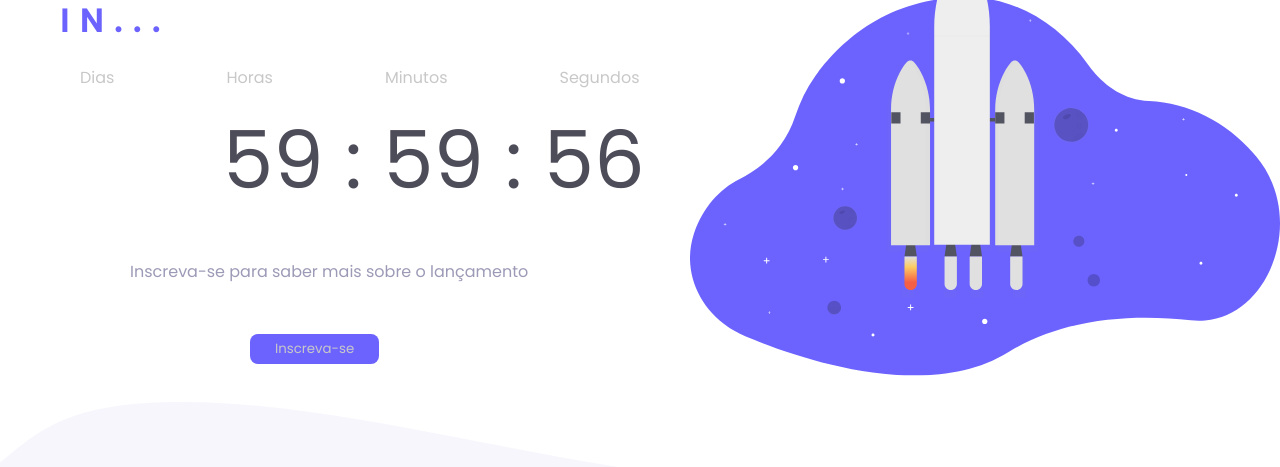
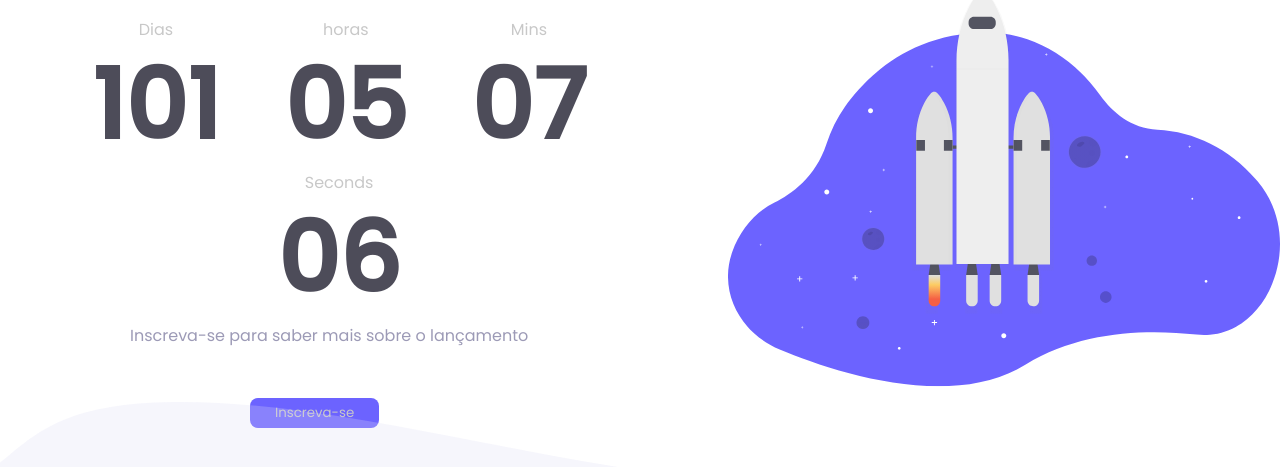
Before and after one commit to MatheusAlexandre28/Countdown-challenge, a plain HTML site: page index.html in a window 1280 px wide. Shown: the part 183-650 px from the top of the page. Drawn offline with Linux system fonts and the light colour scheme.

Commit message:
Modificamos css, html e script
No nosso index colocamos uma div com class container dentro dela diversas outras div sendo elemento, dentro delas temos a tag <p> e <span> onde o span é oq está escrito acima dos numeros, e o <p> vai ser o nosso script por isso ele tem um id.
 No nosso css ajeitamos com a class, colocamos flex-wrap para que quando a page fique pequena os elementos fiquem um abaixo do outro, mudamos a font, a linha de cima e a margem, ainda falta colocar dois pontos entre o countdown.
 No nosso script iniciamos pegando todos os id com getElementById() abaixo criamos uma constante string com a data do dia q queremos q ele conte, e fiz uma função countdown, dentro temos de inicio duas constatnes, ambas declarando uma variavel com o new, a primeira tem a data colocada na constante com string fora da function, já a segunda é só uma declaração mesmo. Após criei outra constante que faz uma menos a outra dessas constantes criadas divididas por mil.
 Depois criamos varias constantes com dias, horas, minutos e segundos, onde dentro tem um Math.floor q no caso arredonda resultado para n ficar aquele numero enorme. Fizemos contas basicas, onde no dia é o total de segundos dividido por 3600 dividido por 24, as horas quase a mesma coisa soq ele pega o restante da divisão com % 24 fora dos parenteses, o de minutos =é dividido por 60 pois no caso é apenas 60 minutos e tbm pega o restante da divisão com % 60, e por fim ele pega apenas o resto da divisão %60.
 Após criamos uma function  que retorna se o tempo for menor doq 10 ele coloca uma string 0 na frente do numero. Voltando a function countdown colocamos as constantes criadas la em cima, colocando um .innerHTML, ou seja, ele vai escrever na tela o resultado script, e colocamos igual as constantes da function com o formatTime para colocar o 0 na frente caso seja menor que 10.
 Agr fora de tudo isso chamamos a function countdown, e colocamos um setInterval(countdown, 1000) onde ele atualiza o codigo a cada 1000 milisegundos.

```diff
--- a/index.html
+++ b/index.html
@@ -1,5 +1,5 @@
 <!DOCTYPE html>
-<html lang="en">
+<html lang="pt-br">
 <head>
   <meta charset="UTF-8">
   <meta http-equiv="X-UA-Compatible" content="IE=edge">
@@ -18,13 +18,31 @@
   <aside class="aside">
     <section>
       <h1>READY TO LAUNCH IN...</h1>
-      <div class="container">
-        <p>Dias</p>
-        <p>Horas</p>
-        <p>Minutos</p>
-        <p>Segundos</p>
+
+      <div class="countdown-container">
+        <div class="countdown-el days-c">
+          <span>Dias</span>
+          <p class="text" id="days">0</p>
+        </div>
+
+        <div class="countdown-el hours-c">
+          <span>horas</span>
+          <p class="text" id="hours">0</p>
+        </div>
+
+        <div class="countdown-el mins-c">
+          <span>Mins</span>
+          <p class="text" id="mins">0</p>
+        </div>
+
+        <div class="countdown-el seconds-c">
+          <span>Seconds</span>
+          <p class="text" id="seconds">0</p>
+        </div>
       </div>
-      <div id="timer" class="timer"></div>
+
+
+
       <div class="P-bottom-countdown">
         <p>Inscreva-se para saber mais sobre o lançamento</p>
       </div>
--- a/script.js
+++ b/script.js
@@ -1,29 +1,32 @@
-function startTimer(duration, display){
+const daysEl = document.getElementById("days");
+const hoursEl = document.getElementById("hours");
+const minsEl = document.getElementById("mins");
+const secondsEl = document.getElementById("seconds");
 
-  var timer = duration, hours, minutes, seconds;
+const newYears = "1 jan 2023";
 
-  setInterval(function(){
-    hours = parseInt(timer / 60, 10)
-    minutes = parseInt(timer / 60, 10);
-    seconds = parseInt(timer % 60, 10);
+function countdown(){
 
-    hours = hours < 10 ? "0" + hours : hours;
-    minutes = minutes < 10 ? "0" + minutes : minutes;
-    seconds = seconds < 10 ? "0" + seconds : seconds;
+  const newYearsDate = new Date(newYears);
+  const currentDate = new Date();
 
-    display.textContent = hours + "  :  " + minutes + "  :  " + seconds;
+  const totalSeconds = (newYearsDate - currentDate) / 1000;
 
-    if(--timer < 0){
-      timer = duration;
-    }
+  const days = Math.floor(totalSeconds / 3600 / 24);
+  const hours = Math.floor(totalSeconds / 3600) % 24;
+  const mins = Math.floor(totalSeconds / 60) % 60;
+  const seconds = Math.floor(totalSeconds) % 60;
 
-  }, 1000);
+  daysEl.innerHTML = days;
+  hoursEl.innerHTML = formatTime(hours);
+  minsEl.innerHTML = formatTime(mins);
+  secondsEl.innerHTML = formatTime(seconds);
 }
 
-window.onload = function() {
+function formatTime(time){
+  return time < 10 ? `0${time}` : time;
+}
 
-  var duration = 60 * 60; // Conversão para segundos
-  var display = document.querySelector("#timer"); // elemento que exibe o timer
+countdown();
 
-  startTimer(duration, display); // inicia a função
-}
+setInterval(countdown, 1000);
--- a/style.css
+++ b/style.css
@@ -49,10 +49,25 @@ h1 {
   margin: 0px 0px 0px 130px;
 }
 
-.container {
+.countdown-container{
   display: flex;
-  gap: 7rem;
-  margin: 0px 0px 0px 80px;
+  flex-wrap: wrap;
+  justify-content: center;
+}
+
+.text {
+  font-weight: bold;
+  color: #4D4C59;
+  font-size: 6rem;
+  line-height: 1;
+  margin: 1rem 2rem;
+}
+
+.countdown-el {
+  text-align: center;
+}
+
+.countdown-el span {
   color: #C8C8C8;
 }
 
```
